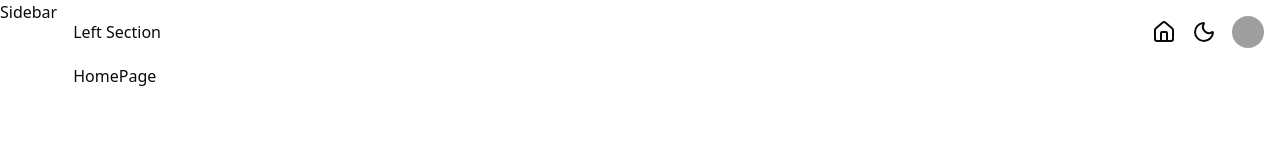
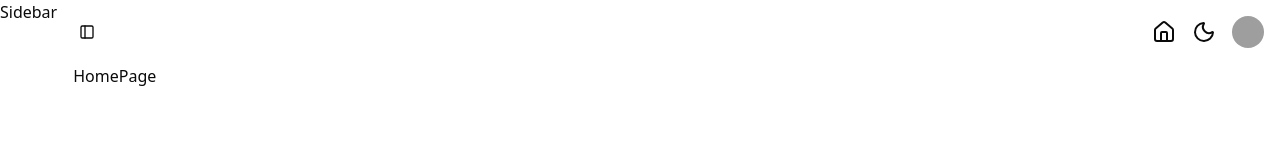
Before and after one commit to iAhmedAbbas7/Admin-Dashboard, a Next.js app: page / in a window 1280 px wide. Shown: the top 160 px of the page. Built offline with nearby package versions, Linux system fonts and the light colour scheme; no server answers; grey boxes are pictures that could not be loaded.

Commit message:
Updated the Application Navbar by Providing the Sidebar Collapse/Expand Trigger

```diff
--- a/components/common/Navbar.tsx
+++ b/components/common/Navbar.tsx
@@ -14,6 +14,7 @@ import {
 import { JSX } from "react";
 import Link from "next/link";
 import { useTheme } from "next-themes";
+import { SidebarTrigger } from "../ui/sidebar";
 import { Avatar, AvatarFallback, AvatarImage } from "../ui/avatar";
 import { Home, Laptop2, LogOut, Moon, Settings, Sun, User } from "lucide-react";
 
@@ -26,7 +27,7 @@ const Navbar = (): JSX.Element => {
     // MAIN CONTAINER
     <nav className="flex items-center justify-between p-4">
       {/* LEFT SECTION */}
-      <div>Left Section</div>
+      <SidebarTrigger className="cursor-pointer" />
       {/* RIGHT SECTION */}
       <div className="flex items-center gap-4">
         {/* HOME LINK */}
```
